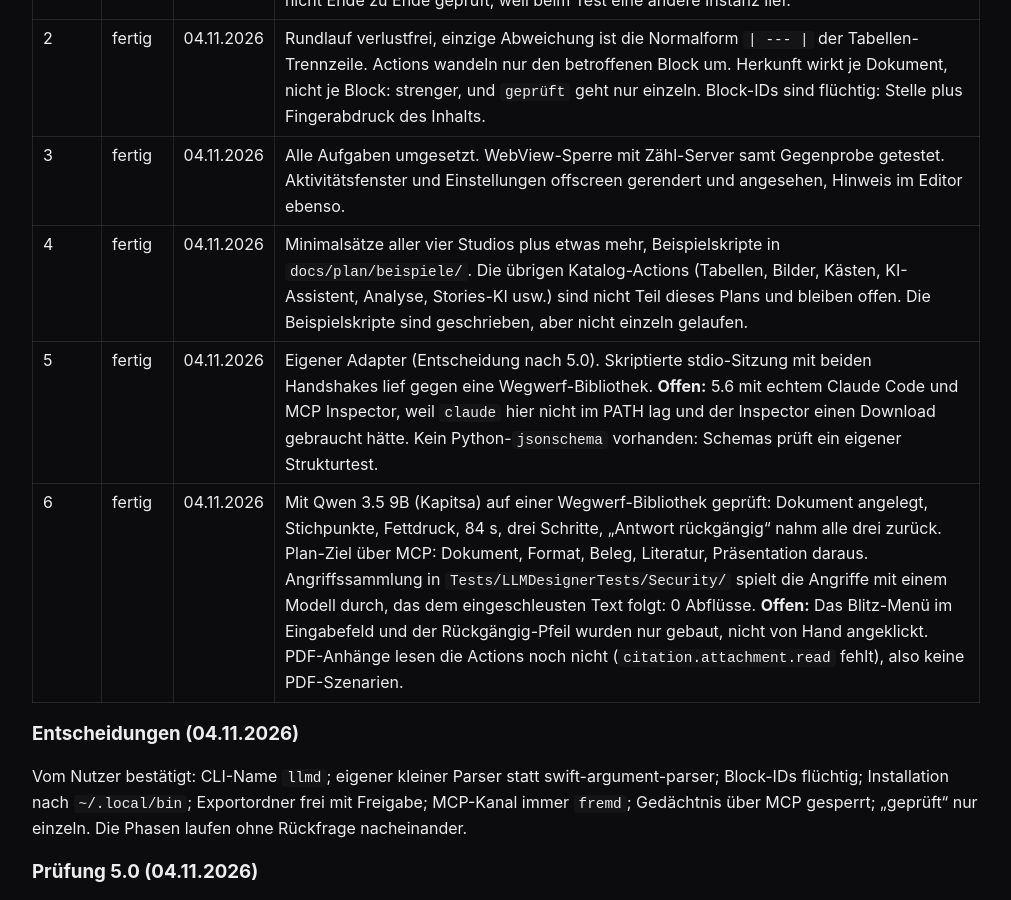
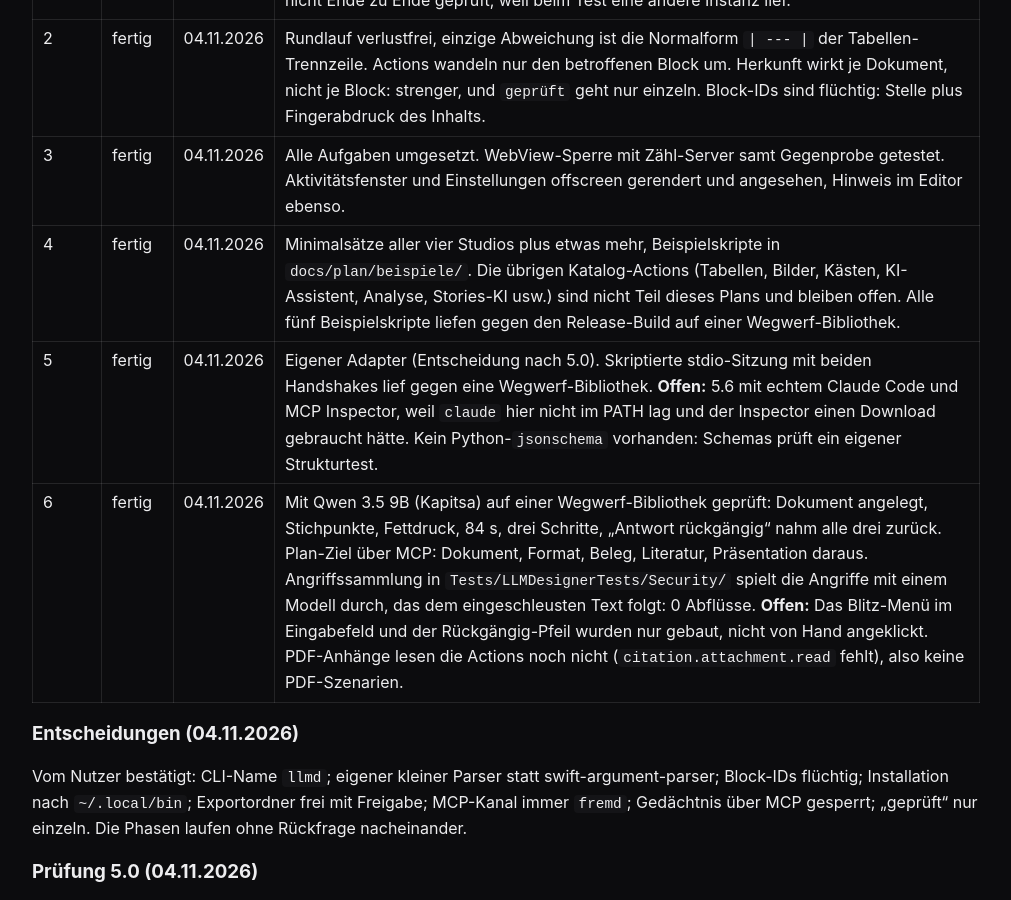
Before and after one commit to AlexEhrenberger/LLMDesigner, a Jekyll site: the page built from docs/plan/Implementierungsplan.md, in a window 1280 px wide and 900 px high, scrolled down 10118 px. Shown: the whole window, without its empty margins (134-1145 px from the left). Built offline with Jekyll 4.4.1, drawn with Linux system fonts in a browser that asks for light colours; our own code applies the rules of GitHub Pages for plain Markdown files.

Commit message:
Fortschritt: Beispielskripte gegen den Release-Build geprüft
Co-Authored-By: Claude Opus 5.5 <noreply@anthropic.com>

```diff
--- a/docs/plan/Implementierungsplan.md
+++ b/docs/plan/Implementierungsplan.md
@@ -284,7 +284,7 @@ _(wird von Claude Code nach jeder Phase gepflegt)_
 | 1 | fertig | 04.11.2026 | `llmd status` und `llmd call writer.doc.list --json` laufen. BSD-Sockets statt Network.framework, weil `getpeereid` den Deskriptor braucht. Eigener Parser statt swift-argument-parser (vom Nutzer gewählt). Automatischer App-Start (1.8) ist gebaut, aber nicht Ende zu Ende geprüft, weil beim Test eine andere Instanz lief. |
 | 2 | fertig | 04.11.2026 | Rundlauf verlustfrei, einzige Abweichung ist die Normalform `| --- |` der Tabellen-Trennzeile. Actions wandeln nur den betroffenen Block um. Herkunft wirkt je Dokument, nicht je Block: strenger, und `geprüft` geht nur einzeln. Block-IDs sind flüchtig: Stelle plus Fingerabdruck des Inhalts. |
 | 3 | fertig | 04.11.2026 | Alle Aufgaben umgesetzt. WebView-Sperre mit Zähl-Server samt Gegenprobe getestet. Aktivitätsfenster und Einstellungen offscreen gerendert und angesehen, Hinweis im Editor ebenso. |
-| 4 | fertig | 04.11.2026 | Minimalsätze aller vier Studios plus etwas mehr, Beispielskripte in `docs/plan/beispiele/`. Die übrigen Katalog-Actions (Tabellen, Bilder, Kästen, KI-Assistent, Analyse, Stories-KI usw.) sind nicht Teil dieses Plans und bleiben offen. Die Beispielskripte sind geschrieben, aber nicht einzeln gelaufen. |
+| 4 | fertig | 04.11.2026 | Minimalsätze aller vier Studios plus etwas mehr, Beispielskripte in `docs/plan/beispiele/`. Die übrigen Katalog-Actions (Tabellen, Bilder, Kästen, KI-Assistent, Analyse, Stories-KI usw.) sind nicht Teil dieses Plans und bleiben offen. Alle fünf Beispielskripte liefen gegen den Release-Build auf einer Wegwerf-Bibliothek. |
 | 5 | fertig | 04.11.2026 | Eigener Adapter (Entscheidung nach 5.0). Skriptierte stdio-Sitzung mit beiden Handshakes lief gegen eine Wegwerf-Bibliothek. **Offen:** 5.6 mit echtem Claude Code und MCP Inspector, weil `claude` hier nicht im PATH lag und der Inspector einen Download gebraucht hätte. Kein Python-`jsonschema` vorhanden: Schemas prüft ein eigener Strukturtest. |
 | 6 | fertig | 04.11.2026 | Mit Qwen 3.5 9B (Kapitsa) auf einer Wegwerf-Bibliothek geprüft: Dokument angelegt, Stichpunkte, Fettdruck, 84 s, drei Schritte, „Antwort rückgängig“ nahm alle drei zurück. Plan-Ziel über MCP: Dokument, Format, Beleg, Literatur, Präsentation daraus. Angriffssammlung in `Tests/LLMDesignerTests/Security/` spielt die Angriffe mit einem Modell durch, das dem eingeschleusten Text folgt: 0 Abflüsse. **Offen:** Das Blitz-Menü im Eingabefeld und der Rückgängig-Pfeil wurden nur gebaut, nicht von Hand angeklickt. PDF-Anhänge lesen die Actions noch nicht (`citation.attachment.read` fehlt), also keine PDF-Szenarien. |
 
```
